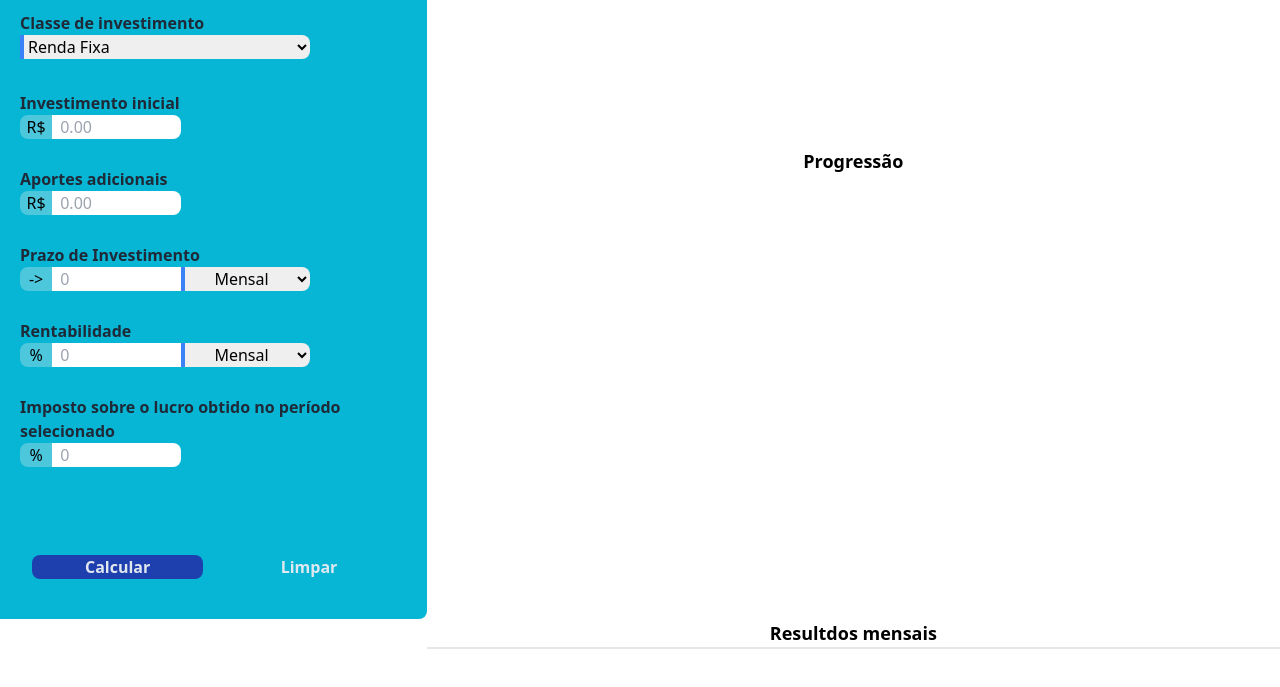
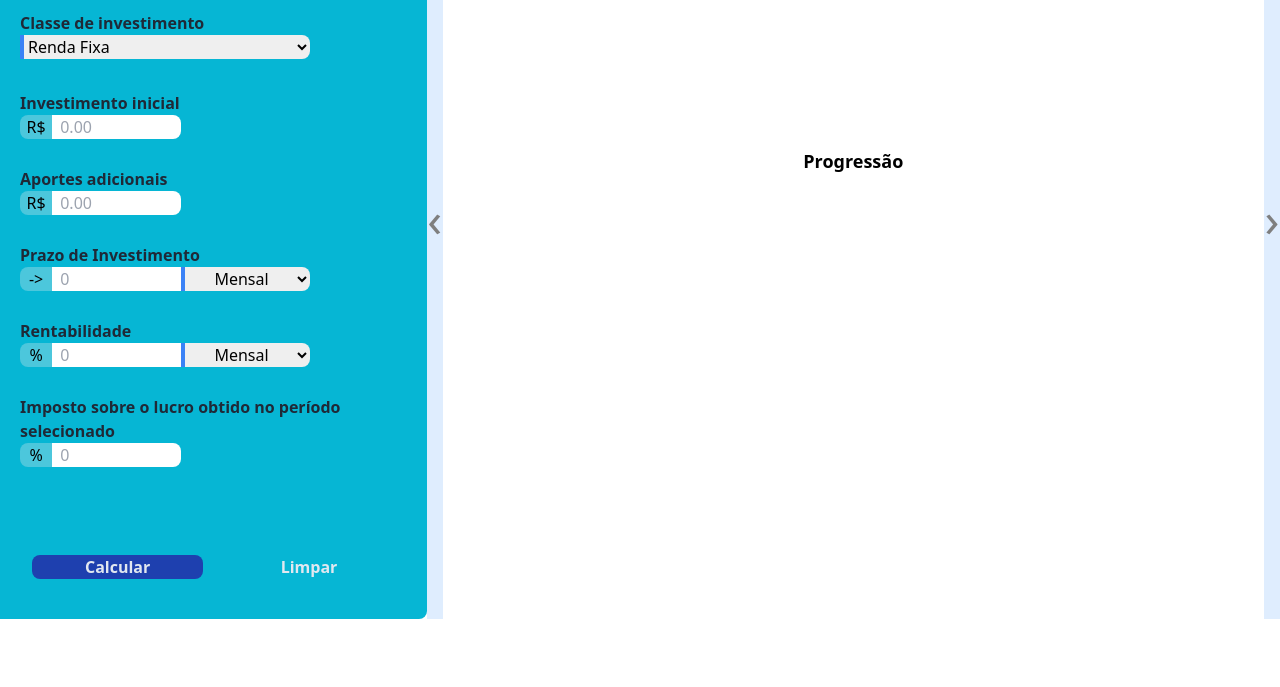
Before and after one commit to Rsoftware01/Calinvest, a website built with Vite: page index.html in a window 1280 px wide. Shown: the part 181-868 px from the top of the page. After the commit the page ends 800 px from the top, so only its background shows below. Built offline with nearby package versions, Linux system fonts and the light colour scheme.

Commit message:
codigo quase finalisado

```diff
--- a/index.html
+++ b/index.html
@@ -169,8 +169,24 @@
         </button>
       </div>
     </aside>
-    <main class="row-span-2 col-span-2">
-      <section id="charts-conteiner" class="h-full">
+    <main class="row-span-2 col-span-2 relative">
+      <button
+        id="slide-arrow-previous"
+        class="absolute top-0 bottom-0 left-0 text-5xl cursor-pointer bg-blue-200 opacity-50 w-4 hover:opacity-100 focus:opacity-100 rounded-t-lg"
+      >
+        &#8249;
+      </button>
+      <button
+        id="slide-arrow-next"
+        class="absolute top-0 bottom-0 right-0 text-5xl cursor-pointer bg-blue-200 opacity-50 w-4 hover:opacity-100 focus:opacity-100 rounded-t-lg"
+      >
+        &#8250;
+      </button>
+      <div
+        id="carousel"
+        class="h-full w-full flex overflow-x-auto scroll-smooth"
+      >
+        <section id="charts-conteiner" class="h-full basis-full shrink-0">
           <div class="h-[36%] flex flex-col items-center">
             <p class="font-bold text-lg">Resultado Final</p>
             <canvas id="final-money-distribution"></canvas>
@@ -180,16 +196,20 @@
             <canvas id="progression"></canvas>
           </div>
         </section>
-      <section id="table-container" class="h-full overflow-y-auto">
-        <p class="font-bold text-lg text-center">Resultdos mensais</p>
+        <section
+          id="table-container"
+          class="h-full overflow-y-auto basis-full shrink-0"
+        >
+          <p class="font-bold text-lg text-center">Resultados mensais</p>
           <table
             id="results-table"
-          class="w-full max-h-full border border-separate"
+            class="w-full max-h-full border border-separate px-3"
           >
             <thead></thead>
             <tbody></tbody>
           </table>
         </section>
+      </div>
     </main>
     <script type="module" src="./main.js"></script>
   </body>
--- a/main.js
+++ b/main.js
@@ -205,5 +205,18 @@ for (const formElement of form)
     formElement.addEventListener("blur", validateInput);
   }
 
+const mainEl = document.querySelector("main");
+const carouselEl = document.getElementById("carousel");
+const nextButton = document.getElementById("slide-arrow-next");
+const previousButton = document.getElementById("slide-arrow-previous");
+
+nextButton.addEventListener("click", () => {
+  carouselEl.scrollLeft += mainEl.clientWidth;
+});
+
+previousButton.addEventListener("click", () => {
+  carouselEl.scrollLeft -= mainEl.clientWidth;
+});
+
 form.addEventListener("submit", renderProgression);
 clearFormButton.addEventListener("click", clearForm);
```
Lines whose indentation alone changed are shown as unchanged.
